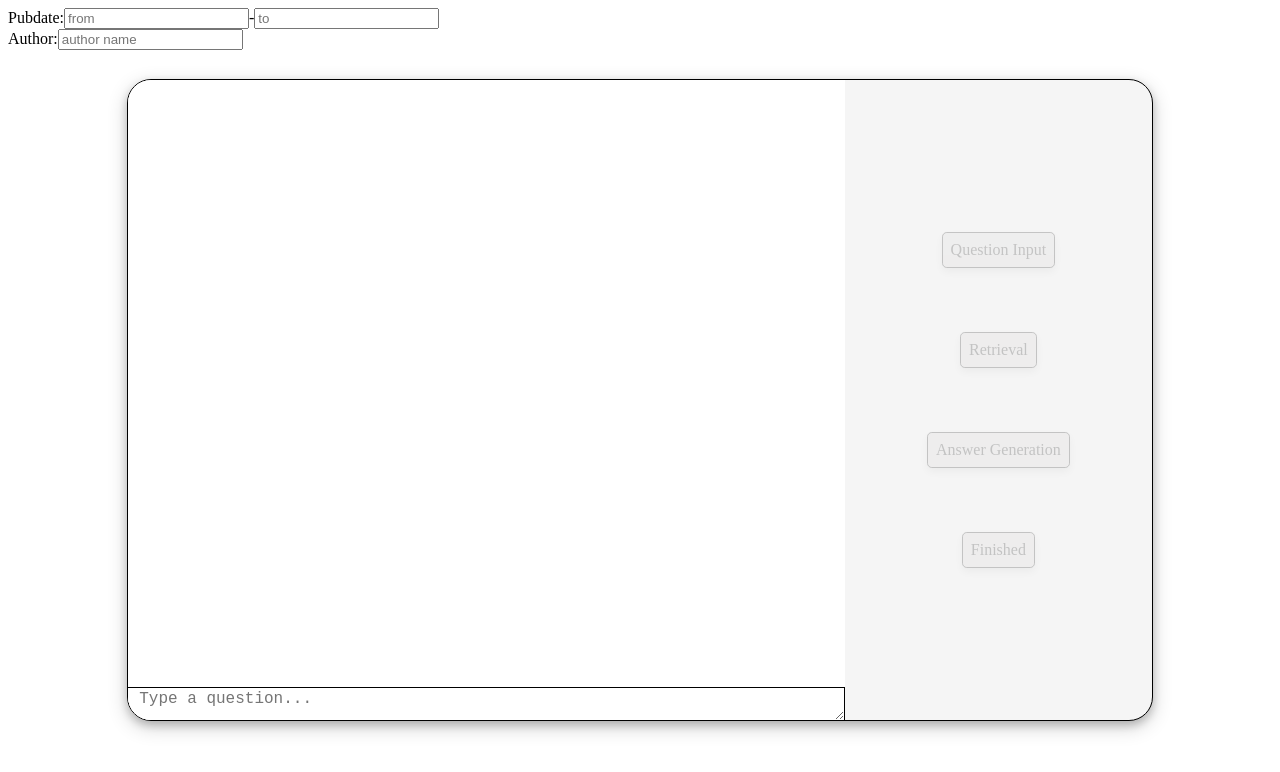
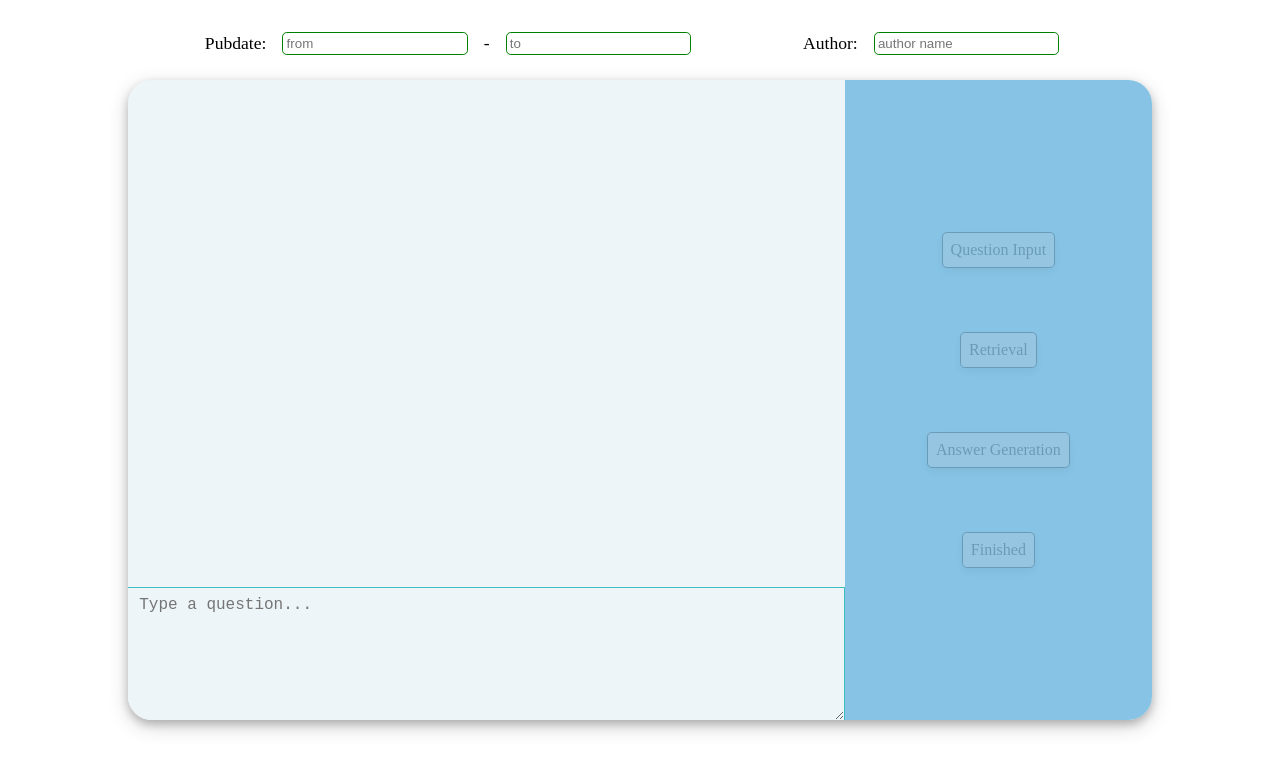
Before and after one commit to lingyoumax/QAsystem-NLPT-WS2023, a React (Vite) app in the folder UI/: page / in a window 1280 px wide. Shown: the top 772 px of the page. Built offline with nearby package versions, Linux system fonts and the light colour scheme.

Commit message:
[Ziwei Liu]Update ChatBox.module.css

```diff
--- a/UI/src/componets/ChatBox.module.css
+++ b/UI/src/componets/ChatBox.module.css
@@ -1,7 +1,7 @@
 .wrapper {
     height: 80vh;
     width: 80vw;
-    border: 1px solid black;
+    /*border: 1px solid black;*/
     position: absolute;
     top: 0;
     bottom: 0;
@@ -18,7 +18,7 @@
 .chatbox{
     height: 100%;
     width: 70%;
-    background-color: white;
+    background-color: #EDF5F8;
     display: flex;
     flex-direction: column;
     overflow: hidden;
@@ -36,18 +36,53 @@
     }
 }
 .input_question{
-    height: 5%;
-    border: 1px solid black;
+    height: 25%;
+    border: 1px solid #3EBDC1;
+
     border-bottom: 0;
     border-left: 0;
-    padding: 0.1rem 0.7rem;
+    padding: 0.5rem 0.7rem;
     font-size: 1rem;
+    background-color: #EDF5F8;
 }
 .progress{
     width: 30%;
     display: flex;
+    background-color: #86c3e5;
     flex-direction: column;
     justify-content: center;
     align-items: center;
     gap: 4rem;
 }
+.filter{
+    display: flex;
+    flex-direction: row;
+    justify-content: center;
+    margin-top: 2rem;
+    gap: 6rem;
+    font-size: 1.1rem;
+}
+.pubdate{
+    display: flex;
+    flex-direction: row;
+    align-items: center;
+}
+.author{
+    display: flex;
+    flex-direction: row;
+    align-items: center;
+}
+.pubdate input{
+    margin-left: 1rem;
+    margin-right: 1rem;
+    border-radius: 0.3rem;
+    padding: 0.2rem;
+    border: 1px solid green;
+}
+.author input{
+    border: 1px solid green;
+    margin-left: 1rem;
+    margin-right: 1rem;
+    border-radius: 0.3rem;
+    padding: 0.2rem;
+}
```
